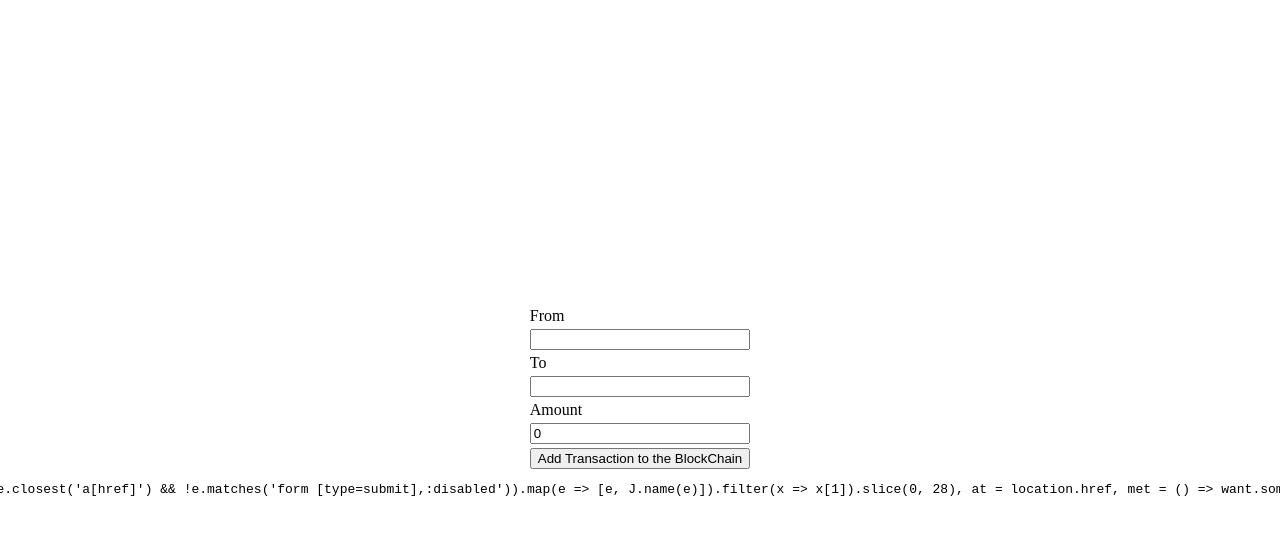
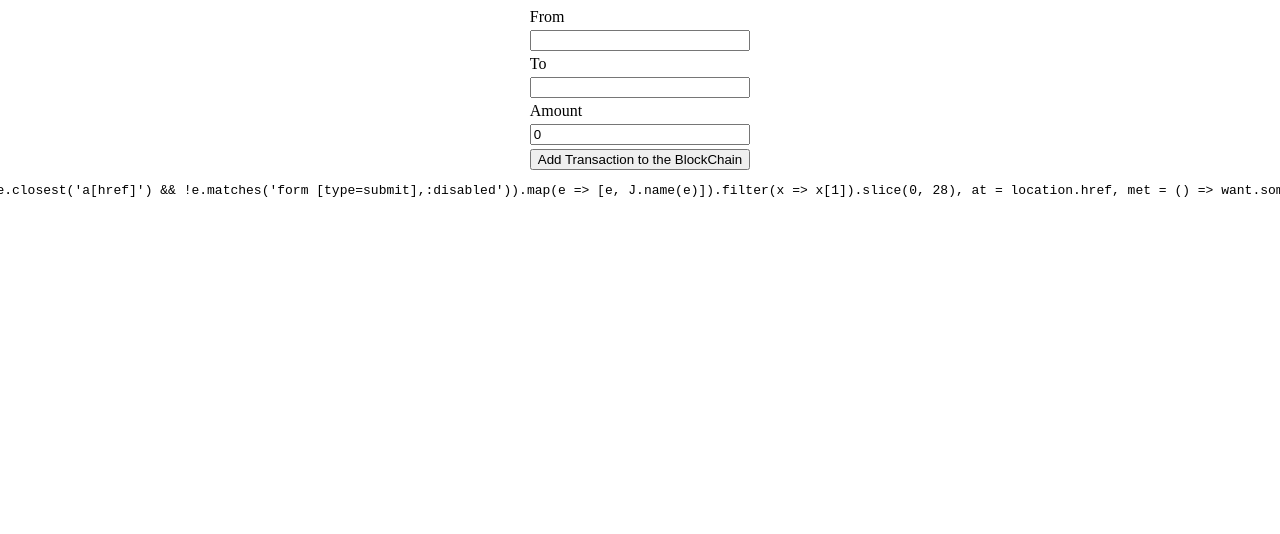
Before and after one commit to lockedNLevered/rusty-chain, a React (Create React App) app in the folder client/: page / in a window 1280 px wide. Shown: the top 534 px of the page. Built offline with nearby package versions, Linux system fonts and the light colour scheme.

Commit message:
improvements to ui

```diff
--- a/client/src/index.css
+++ b/client/src/index.css
@@ -3,7 +3,6 @@
 	flex-direction: column;
 	align-items: center;
 	justify-content: center;
-	height: 100vh;
 }
 
 .form {
@@ -11,3 +10,8 @@
 	flex-direction: column;
 	gap: 0.25rem;
 }
+
+.data {
+	overflow-y: scroll;
+	max-height: 70vh;
+}
```
Also changed, not shown: 1 other file (tests, documents, lock files or other folders).
